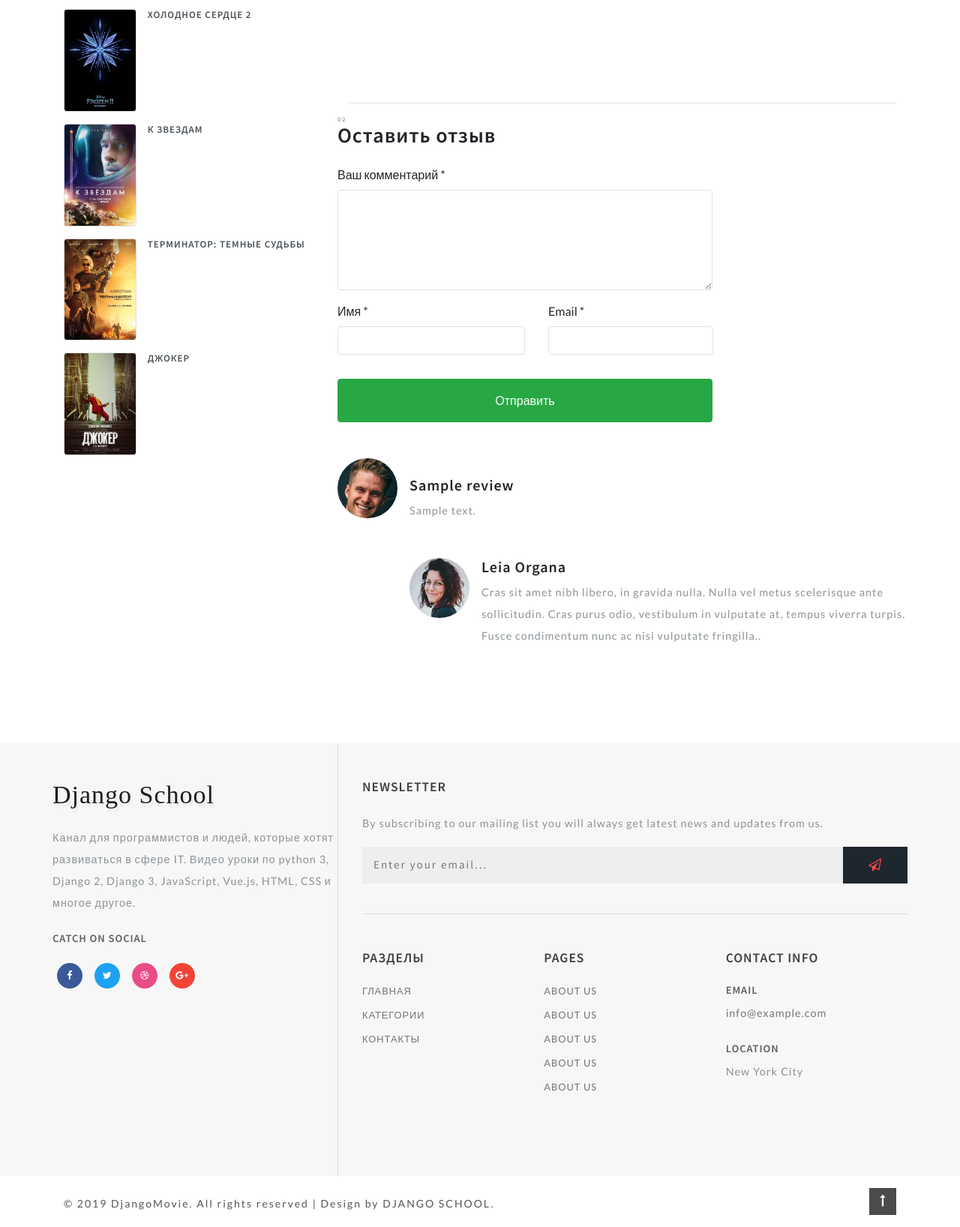
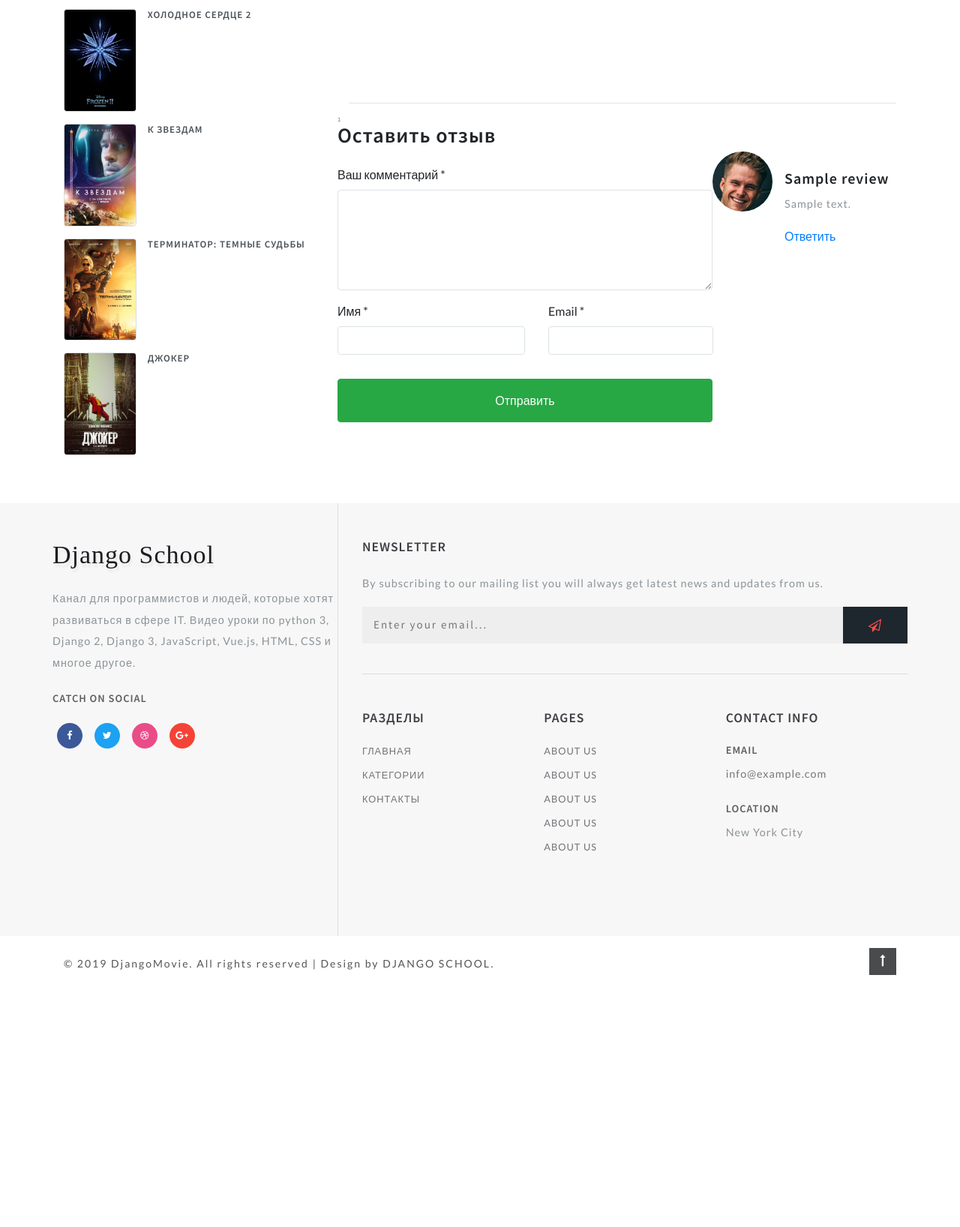
Before and after one commit to rodandr13/movies-django, a Django app: template backend/templates/movies/movie_detail.html in a window 1280 px wide. Shown: the part 1719-3355 px from the top of the page at 75% size. After the commit the page ends 3019 px from the top, so only its background shows below. Run offline with Django 3.2, Linux system fonts and the light colour scheme; the template is opened without the code that fills it: values that come from a table or form of the project are taken from there, others are empty; tables that the repository leaves empty hold one stand-in row (values such as "Sample post"); grey boxes marked "Sample" are stand-in pictures; some libraries are stand-ins or nearby versions; grey boxes are pictures that could not be loaded.

Commit message:
feat: reviews in page

```diff
--- a/backend/movies/models.py
+++ b/backend/movies/models.py
@@ -96,6 +96,9 @@
     def get_absolute_url(self):
         return reverse("movie_detail", kwargs={"slug": self.url})
 
+    def get_reviews(self):
+        return self.reviews_set.filter(parent__isnull=True)
+
     class Meta:
         verbose_name = "Фильм"
         verbose_name_plural = "Фильмы"
--- a/backend/movies/views.py
+++ b/backend/movies/views.py
@@ -23,6 +23,8 @@
         movie = Movie.objects.get(id=pk)
         if form.is_valid():
             form = form.save(commit=False)
+            if request.POST.get("parent", None):
+                form.parent_id = int(request.POST.get("parent"))
             form.movie = movie
             form.save()
         return redirect(movie.get_absolute_url())
--- a/backend/templates/movies/movie_detail.html
+++ b/backend/templates/movies/movie_detail.html
@@ -1,4 +1,5 @@
 {% extends 'movies/base.html' %}
+{% load static %}
 {% block title %} {{ movie.title }} {% endblock title %}
 {% block container %}
 <div class="container py-md-3">
@@ -142,10 +143,11 @@
                         <h3 class="editContent"
                             style="outline: none; cursor: inherit;">
                                     <span class="sub-tittle editContent"
-                                          style="outline: none; cursor: inherit;">02</span>Оставить
+                                          style="outline: none; cursor: inherit;">{{ movie.reviews_set.count }}</span>Оставить
                             отзыв</h3>
-                        <form action="{% url 'add_review' movie.id %}" method="post" class="mt-4">
+                        <form action="{% url 'add_review' movie.id %}" method="post" class="mt-4" id="formReview">
                             {% csrf_token %}
+                            <input type="hidden" name="parent" id="contactparent" value="">
                             <div class="form-group editContent"
                                  style="outline: none; cursor: inherit;">
                                 <label for="contactcomment" class="editContent"
@@ -187,9 +189,9 @@
                     </div>
                     <!--  //contact form grid ends here -->
                 </div>
-                {% for review in movie.reviews_set.all %}
+                {% for review in movie.get_reviews %}
                 <div class="media py-5">
-                    <img src="bundles/images/te2.jpg" class="mr-3 img-fluid"
+                    <img src="{% static 'images/te2.jpg' %}" class="mr-3 img-fluid"
                          alt="image"
                          style="outline: none; cursor: inherit;">
                     <div class="media-body mt-4">
@@ -199,37 +201,33 @@
                            style="outline: none; cursor: inherit;">
                             {{ review.text }}
                         </p>
+                        <a href="#formReview" onclick="addReview('{{ review.name }}', '{{ review.id }}')">Ответить</a>
+                        {% for rew in review.reviews_set.all %}
                         <div class="media mt-5 editContent"
                              style="outline: none; cursor: inherit;">
                             <a class="pr-3" href="#">
-                                <img src="bundles/images/te1.jpg"
+                                <img src="{% static 'images/te1.jpg' %}"
                                      class="img-fluid "
                                      alt="image"
                                      style="outline: none; cursor: inherit;">
                             </a>
                             <div class="media-body">
                                 <h5 class="mt-0 editContent"
-                                    style="outline: none; cursor: inherit;">
-                                    Leia
-                                    Organa</h5>
+                                    style="outline: none; cursor: inherit;">{{ rew.name }}'</h5>
                                 <p class="mt-2 editContent"
-                                   style="outline: none; cursor: inherit;">
-                                    Cras sit
-                                    amet
-                                    nibh libero, in gravida nulla. Nulla vel
-                                    metus
-                                    scelerisque ante sollicitudin. Cras purus
-                                    odio,
-                                    vestibulum in vulputate at, tempus viverra
-                                    turpis.
-                                    Fusce
-                                    condimentum nunc ac nisi vulputate
-                                    fringilla..</p>
+                                   style="outline: none; cursor: inherit;">{{ rew.text }}</p>
                             </div>
                         </div>
+                        {% endfor %}
                     </div>
                 </div>
                 {% endfor %}
             </div>
         </div>
+        <script>
+            function addReview(name, id) {
+                document.getElementById("contactparent").value = id;
+                document.getElementById("contactcomment").innerText = `${name}, `
+            }
+        </script>
         {% endblock movie %}
```
